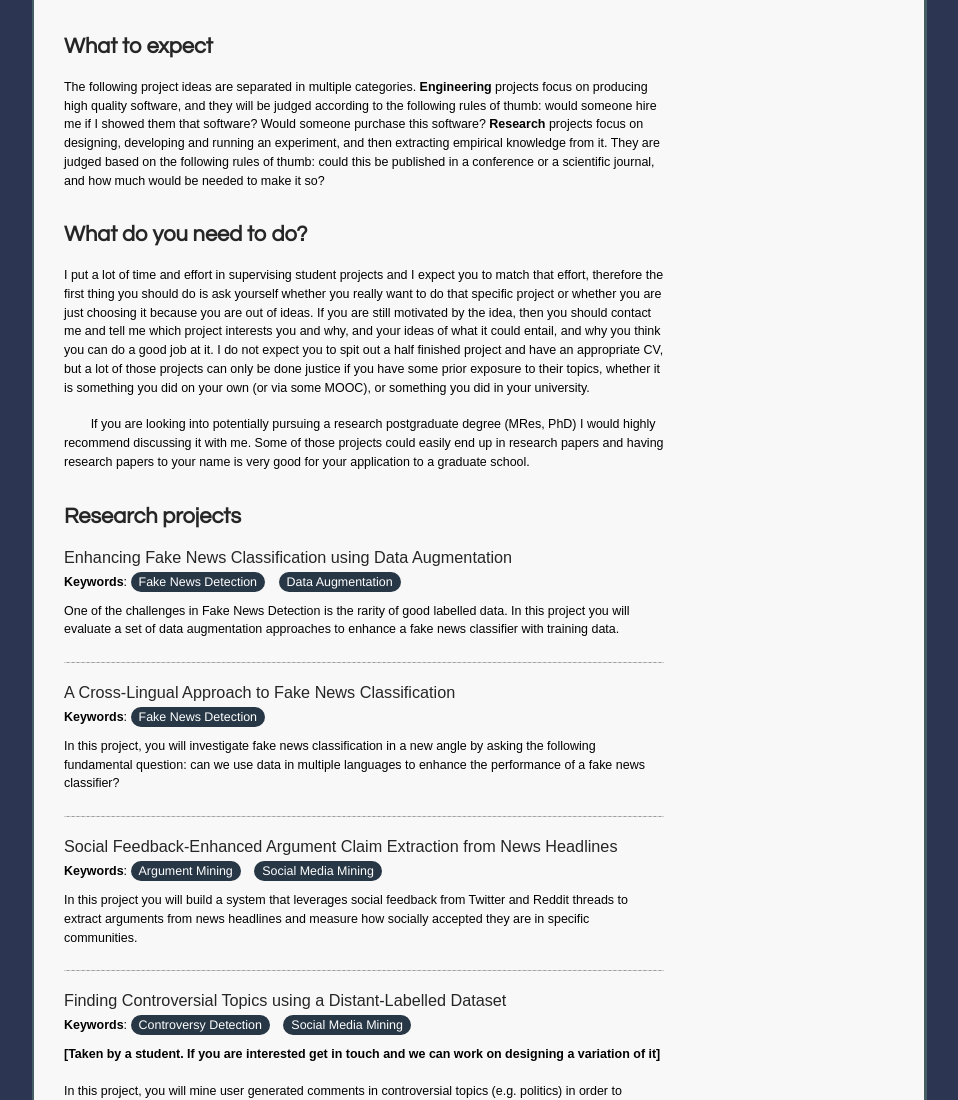
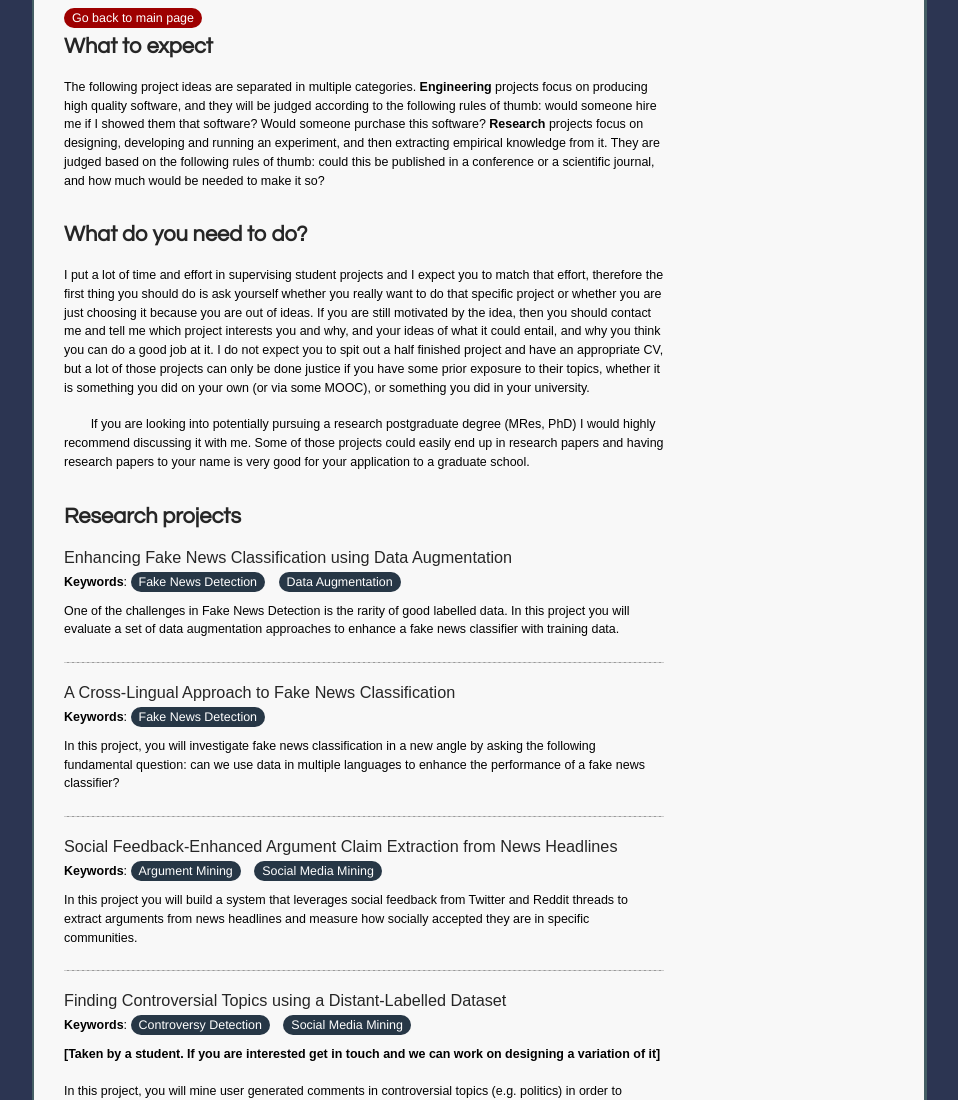
Before and after one commit to jclos/jclos.github.io, a plain HTML site: page projectideas.html in a window 1280 px wide. Shown: the top 1100 px of the page, without its empty margins (161-1119 px from the left). Drawn offline with Linux system fonts and the light colour scheme.

Commit message:
Added back buton

```diff
--- a/projectideas.html
+++ b/projectideas.html
@@ -35,6 +35,9 @@ ul#socialmedia li {
   <div id="main">
     <div id="site_content">
 		<div id="content">
+			<div id="navbar">
+			  <a class="button" href="index.html">Go back to main page</a>
+			</div>
 			<h1>What to expect</h1>
 			<p class="noindent">The following project ideas are separated in multiple categories. <strong>Engineering</strong> projects focus on producing high quality software, and they will be judged according to the following rules of thumb: would someone hire me if I showed them that software? Would someone purchase this software? <strong>Research</strong> projects focus on designing, developing and running an experiment, and then extracting empirical knowledge from it. They are judged based on the following rules of thumb: could this be published in a conference or a scientific journal, and how much would be needed to make it so?</p>
 			<h1>What do you need to do?</h1>
@@ -43,6 +46,7 @@ ul#socialmedia li {
 			If you are looking into potentially pursuing a research postgraduate degree (MRes, PhD) I would highly recommend discussing it with me. Some of those projects could easily end up in research papers and having research papers to your name is very good for your application to a graduate school.
 
 			</p>
+
 			<h1>Research projects</h1>
 
 			<h4>Enhancing Fake News Classification using Data Augmentation</h4>
--- a/style/style.css
+++ b/style/style.css
@@ -319,6 +319,22 @@ table tr td
     background: #273746;
 }
 
+.button {
+    font-family: Helvetica, Arial, sans-serif;
+    display: inline-block;
+    color: white;
+
+    padding: 3px 8px 3px 8px;
+    border-radius: 12px;
+	border-color: black;
+    margin: 0px 0px 0px 0px;
+    text-decoration: none;
+    -webkit-transition: right 0.2s ease-in;
+    -moz-transition: right 0.2s ease-in;
+    -ms-transition: right 0.2s ease-in;
+    background: #9E0000;
+}
+
 
 hr.subsection {
     border: 0;
@@ -348,3 +364,9 @@ p {
 p.noindent {
 	text-indent: 0pt;
 }
+
+#navbar {
+
+	position: fixed;
+	top: 1%;
+}
```
Lines whose indentation alone changed are shown as unchanged.
